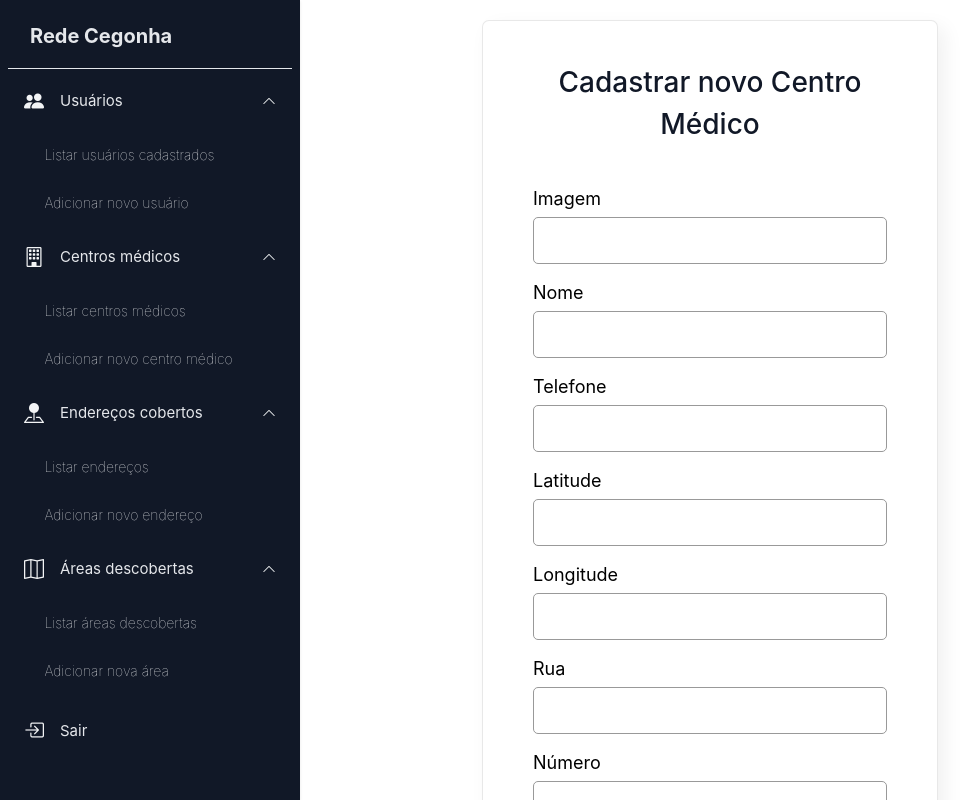
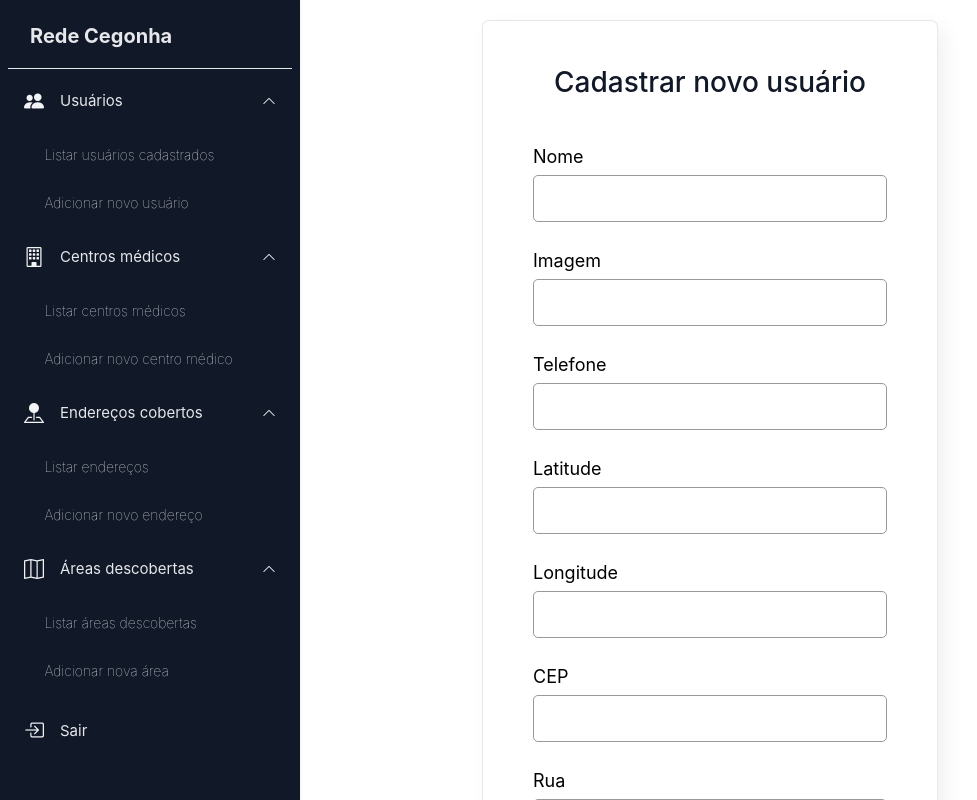
Before and after one commit to julianapsilva/cegonha-ufjf, a React (Create React App) app: page /create-center-medical in a window 1280 px wide. Shown: the top 800 px of the page, without its empty margins (0-977 px from the left). Built offline with nearby package versions, Linux system fonts and the light colour scheme.

Commit message:
format create medical center

```diff
--- a/src/pages/CenterMedical/CreateCenterMedical/index.jsx
+++ b/src/pages/CenterMedical/CreateCenterMedical/index.jsx
@@ -1,171 +1,216 @@
-import React, { useState } from 'react'
-import { useNavigate  } from 'react-router-dom';
-import "./style.css"
-import api from "../../../services/api"
+import React from "react";
+import { useNavigate } from "react-router-dom";
+import "./style.css";
+import api from "../../../services/api";
+import { useForm } from "react-hook-form";
+import { yupResolver } from "@hookform/resolvers/yup";
+import axios from "axios";
+import schema from "./schema";
+import { cepMask } from "../../../utils/cepMask";
 
-export default function CreateCenterMedical(props) {
+export default function CreateUser() {
+  const {
+    register,
+    handleSubmit,
+    formState: { errors },
+    setValue,
+    setFocus,
+  } = useForm({
+    resolver: yupResolver(schema),
+  });
+  const reload = () => {
+    window.location.reload();
+  };
+
+  const submitForm = (data) => {
+    console.log("chamou?");
+    api.post("medical-center", data).then(
+      (res) => {
+        alert("SUCESSO!!! \n Cadastro realizado com sucesso!!!");
+        reload();
+      },
+      (err) => {
+        alert("Erro!!! \n O cadastro não foi realizado!!!", err);
+      }
+    );
+  };
 
   const navigate = useNavigate();
 
-    const [image, setImage] = useState('')
-    const [phone, setPhone] = useState('')
-    const [latitude, setLatitude] = useState(0)
-    const [longitude, setLongitude] = useState(0)
-    const [name, setName] = useState('')
-    const [street, setStreet] = useState('')
-    const [number, setNumber] = useState(0)
-    const [district, setDistrict] = useState('')
-    const [city, setCity] = useState('')
-    const [uf, setUf] = useState('')
-    const [cep, setCep] = useState('')
-
-    const reload = () => {
-
-        window.location.reload();
+  const verifyCEP = ({ target }) => {
+    const cep = target.value.replace(/\D/g, "");
+    axios.get(`https://viacep.com.br/ws/${cep}/json/`).then(({ data }) => {
+      setValue("street", data.logradouro);
+      setValue("district", data.bairro);
+      setValue("city", data.localidade);
+      setValue("uf", data.uf);
+      setValue("cep", target.value);
+      setFocus("number");
+    });
   };
 
-
-    const handleSubmit = e => {
-        e.preventDefault();
-
-        const values = {
-          image,
-          phone,
-          latitude,
-          longitude,
-          name,
-          street,
-          number,
-          district,
-          city,
-          uf,
-          cep
-        };
-        if(
-            image &&
-            phone &&
-            latitude &&
-            longitude &&
-            name &&
-            street &&
-            number &&
-            district &&
-            city &&
-            uf &&
-            cep
-          ){
-        api.post("medical-center", values)
-          .then(res => {
-            alert("SUCESSO!!! \n Cadastro realizado com sucesso!!!");
-            reload()
-          },
-          (err) => {alert("Erro!!! \n O cadastro não foi realizado!!!", err);
-         })} else {
-            alert('Preencha todos os campos de dados!');
-        };
-
-
-}
-
   return (
-        <div className='create-user'>
-
-
-            <div class="wrapper">
-                <header>Cadastrar novo Centro Médico</header>
-                <form onSubmit={handleSubmit}>
+    <div className="create-user">
+      <div className="wrapper">
+        <header>Cadastrar novo usuário</header>
+        <form onSubmit={handleSubmit(submitForm)}>
+          <div>
+            <p>Nome</p>
+            <input type="text" name="name" {...register("name")} />
+            <p className="validationError">
+              {" "}
+              {errors?.name && "Campo obrigatório"}{" "}
+            </p>
+          </div>
 
           <div>
             <p>Imagem</p>
-                        <input type="text" onChange={(r) => { setImage(r.target.value) }} />
-                    </div>
-
-                    <div>
-                        <p>Nome</p>
-                        <input type="text" onChange={(r) => { setName(r.target.value) }} />
+            <input type="text" {...register("image")} />
+            <p className="validationError">
+              {" "}
+              {errors?.image && "Campo obrigatório"}{" "}
+            </p>
           </div>
 
           <div>
             <p>Telefone</p>
-                        <input type="text" onChange={(r) => { setPhone(r.target.value) }} />
+            <input type="text" {...register("phone")} />
+            <p className="validationError">
+              {" "}
+              {errors?.phone && "Campo obrigatório"}{" "}
+            </p>
           </div>
 
           <div>
             <p>Latitude</p>
-                        <input type="text" onChange={(r) => { setLatitude(r.target.value) }} />
+            <input type="text" {...register("latitude")} />
+            <p className="validationError">
+              {" "}
+              {errors?.latitude && "Campo obrigatório"}{" "}
+            </p>
           </div>
 
           <div>
             <p>Longitude</p>
-                        <input type="text" onChange={(r) => { setLongitude(r.target.value) }} />
+            <input type="text" {...register("longitude")} />
+            <p className="validationError">
+              {" "}
+              {errors?.longitude && "Campo obrigatório"}{" "}
+            </p>
+          </div>
+
+          <div>
+            <p>CEP</p>
+            <input
+              type="text"
+              name="cep"
+              {...register("cep")}
+              onBlur={verifyCEP}
+              onChange={(event) => cepMask(event)}
+            />
+            <p className="validationError">
+              {" "}
+              {errors?.cep && "Insira um CEP válido"}{" "}
+            </p>
           </div>
 
           <div>
             <p>Rua</p>
-                        <input type="text" onChange={(r) => { setStreet(r.target.value) }} />
+            <input type="text" name="street" {...register("street")} />
+            <p className="validationError">
+              {" "}
+              {errors?.street && "Campo obrigatório"}{" "}
+            </p>
           </div>
 
           <div>
             <p>Número</p>
-                        <input type="text" onChange={(r) => { setNumber(r.target.value) }} />
+            <input type="text" name="number" {...register("number")} />
+            <p className="validationError">
+              {" "}
+              {errors?.number &&
+                "Campo obrigatório, insira apenas números."}{" "}
+            </p>
           </div>
 
           <div>
             <p>Bairro</p>
-                        <input type="text" onChange={(r) => { setDistrict(r.target.value) }} />
-                    </div>
-
-                    <div>
-                        <p>CEP</p>
-                        <input type="text" onChange={(r) => { setCep(r.target.value) }} />
+            <input type="text" name="district" {...register("district")} />
+            <p className="validationError">
+              {" "}
+              {errors?.district && "Campo obrigatório"}{" "}
+            </p>
           </div>
 
           <div>
             <p>Cidade</p>
-                        <input type="text" onChange={(r) => { setCity(r.target.value) }} />
+            <input type="text" name="city" {...register("city")} />
+            <p className="validationError">
+              {" "}
+              {errors?.city && "Campo obrigatório"}{" "}
+            </p>
           </div>
 
-                    <div class="drop-list">
-                        <div class="from">
+          <div className="drop-list">
+            <div className="from">
               <p>Estado</p>
-                            {/*<input type="text" onChange={(r) => { setUf(r.target.value) }} />*/}
-                            <div class="select-box">
-                                <select onChange={(r) => { setUf(r.target.value) }}>
+              <div className="select-box">
+                <select {...register("uf")}>
                   <option value={"Acre (AC)"}>Acre (AC) </option>
                   <option value={"Alagoas (AL)"}>Alagoas (AL)</option>
                   <option value={"Amazonas (AM)"}>Amazonas (AM)</option>
                   <option value={"Bahia (BA)"}> Bahia (BA)</option>
-                                    <option value={"Ceará (CE)"}> Ceará	(CE)</option>
-                                    <option value={"Distrito Federal (DF)"}>Distrito Federal (DF)</option>
-                                    <option value={"Espírito Santo (ES)"}>Espírito Santo	(ES)</option>
+                  <option value={"Ceará (CE)"}> Ceará (CE)</option>
+                  <option value={"Distrito Federal (DF)"}>
+                    Distrito Federal (DF)
+                  </option>
+                  <option value={"Espírito Santo (ES)"}>
+                    Espírito Santo (ES)
+                  </option>
                   <option value={"Goiás	(GO)"}>Goiás (GO)</option>
-                                    <option value={"Maranhão	(MA)"}>Maranhão	(MA) </option>
-                                    <option value={"Mato Grosso	(MT)"}> Mato Grosso	(MT)</option>
-                                    <option value={" Mato Grosso do Sul	(MS)"}> Mato Grosso do Sul	(MS)</option>
-                                    <option value={"Minas Gerais	(MG)"}>Minas Gerais	(MG) </option>
-                                    <option value={"Pará	(PA)"}>Pará	(PA) </option>
+                  <option value={"Maranhão	(MA)"}>Maranhão (MA) </option>
+                  <option value={"Mato Grosso	(MT)"}> Mato Grosso (MT)</option>
+                  <option value={" Mato Grosso do Sul	(MS)"}>
+                    {" "}
+                    Mato Grosso do Sul (MS)
+                  </option>
+                  <option value={"Minas Gerais	(MG)"}>Minas Gerais (MG) </option>
+                  <option value={"Pará	(PA)"}>Pará (PA) </option>
                   <option value={" Paraíba (PB)"}> Paraíba (PB) </option>
-                                    <option value={"Paraná (PR)"}>Paraná	(PR)</option>
+                  <option value={"Paraná (PR)"}>Paraná (PR)</option>
                   <option value={"Pernambuco	(PE)"}> Pernambuco (PE)</option>
-                                    <option value={"Piauí	(PI)"}> Piauí	(PI)</option>
-                                    <option value={"Rio de Janeiro (RJ)"}> Rio de Janeiro	(RJ)</option>
-                                    <option value={"Rio Grande do Norte	(RN)"}>Rio Grande do Norte	(RN) </option>
-                                    <option value={" Rio Grande do Sul 	(RS)"}> Rio Grande do Sul (RS) </option>
-                                    <option value={"Rondônia	(RO)"}>Rondônia	(RO) </option>
-                                    <option value={"Roraima	(RR)"}> Roraima	(RR)</option>
-                                    <option value={"Santa Catarina (SC)"}> Santa Catarina (SC)</option>
+                  <option value={"Piauí	(PI)"}> Piauí (PI)</option>
+                  <option value={"Rio de Janeiro (RJ)"}>
+                    {" "}
+                    Rio de Janeiro (RJ)
+                  </option>
+                  <option value={"Rio Grande do Norte	(RN)"}>
+                    Rio Grande do Norte (RN){" "}
+                  </option>
+                  <option value={" Rio Grande do Sul 	(RS)"}>
+                    {" "}
+                    Rio Grande do Sul (RS){" "}
+                  </option>
+                  <option value={"Rondônia	(RO)"}>Rondônia (RO) </option>
+                  <option value={"Roraima	(RR)"}> Roraima (RR)</option>
+                  <option value={"Santa Catarina (SC)"}>
+                    {" "}
+                    Santa Catarina (SC)
+                  </option>
                   <option value={"São Paulo (SP)"}> São Paulo (SP)</option>
-                                    <option value={"Sergipe	(SE)"}> Sergipe	(SE)</option>
+                  <option value={"Sergipe	(SE)"}> Sergipe (SE)</option>
                   <option value={"Tocantins	(TO)"}>Tocantins (TO)</option>
                 </select>
+                <p className="validationError">
+                  {" "}
+                  {errors?.uf && "Campo obrigatório"}{" "}
+                </p>
               </div>
             </div>
           </div>
-
-
           <button>ADICIONAR CENTRO MÉDICO</button>
         </form>
       </div>
     </div>
-    )
+  );
 }
--- /dev/null
+++ b/src/pages/CenterMedical/CreateCenterMedical/schema.js
@@ -0,0 +1,16 @@
+import * as yup from "yup";
+
+const schema = yup.object().shape({
+  name: yup.string().required(),
+  street: yup.string().required(),
+  district: yup.string().required(),
+  city: yup.string().required(),
+  uf: yup.string().required(),
+  cep: yup.string().required(),
+  number: yup.number().positive().integer().required(),
+  image: yup.string().required(),
+  phone: yup.string().required(),
+  latitude: yup.string().required(),
+  longitude: yup.string().required(),
+});
+export default schema;
```
Lines whose indentation alone changed are shown as unchanged.
